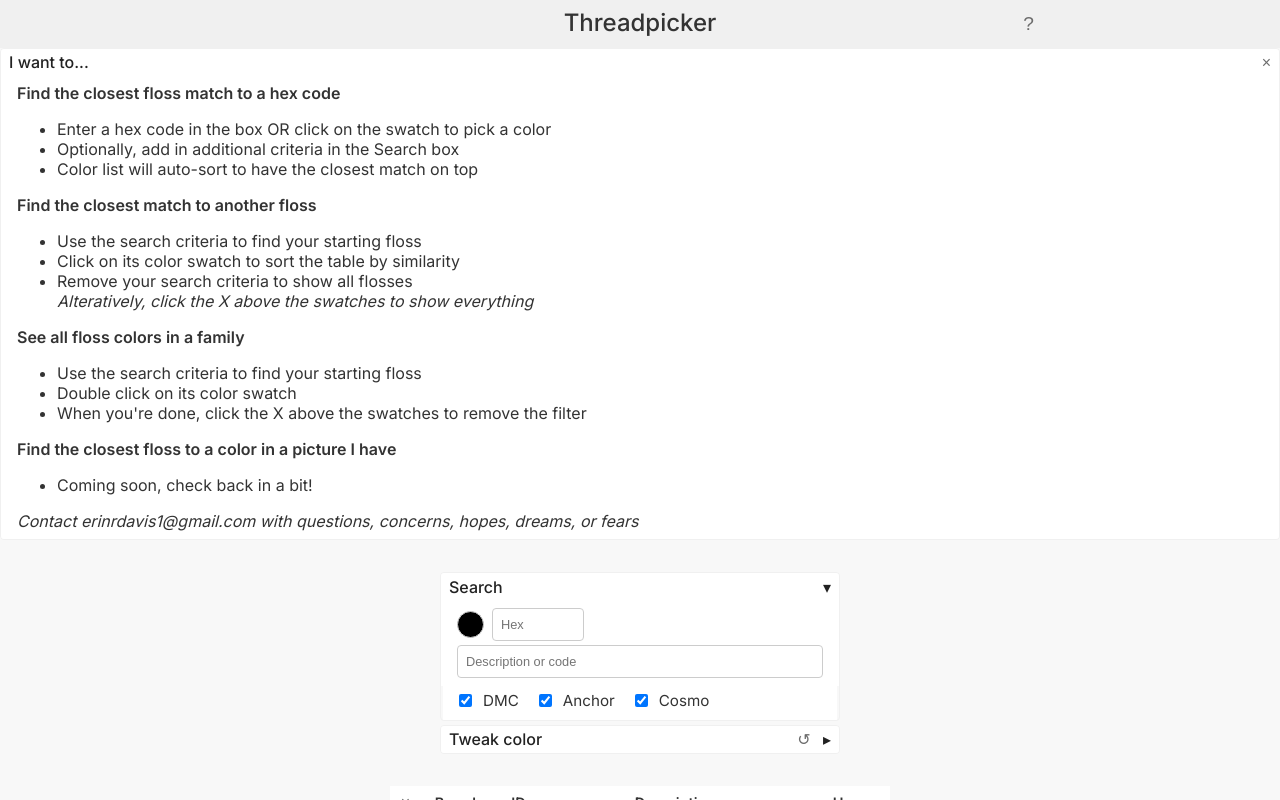
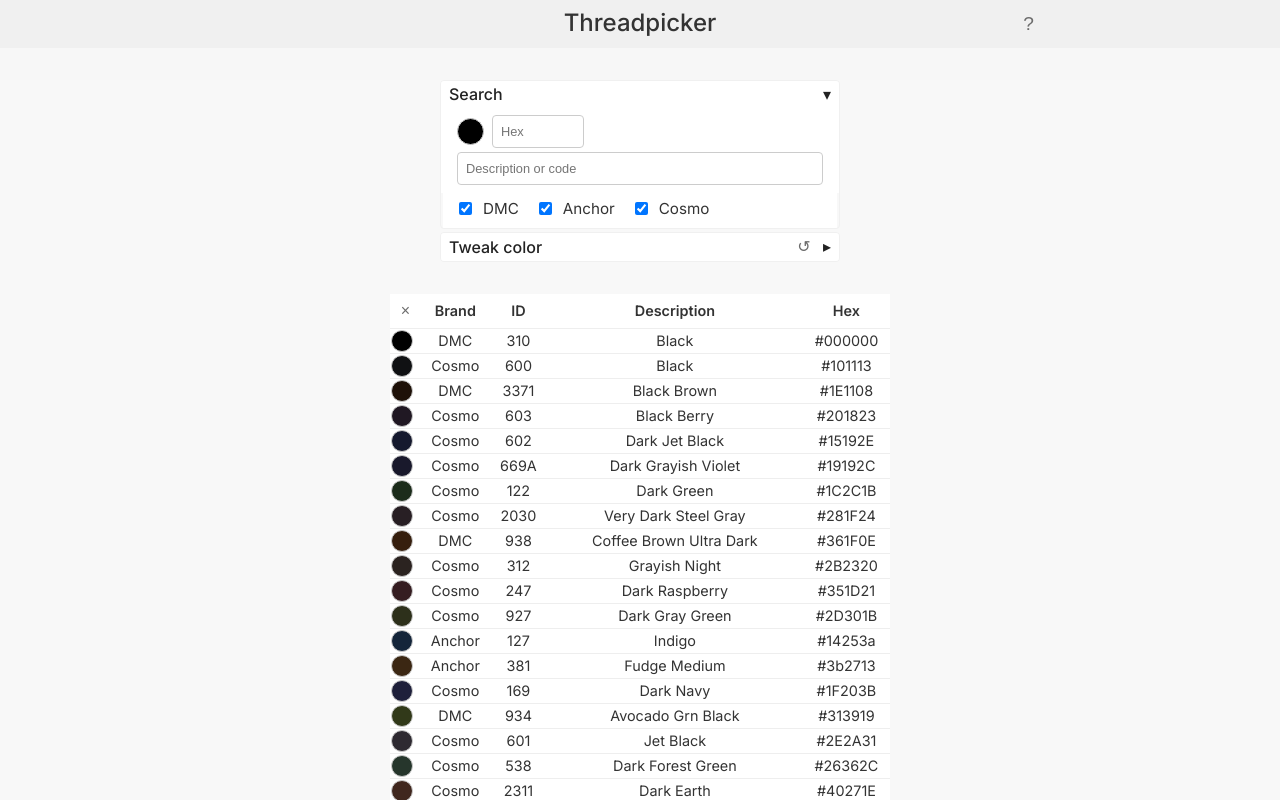
Before and after one commit to erdavis1/thread-colors, a SvelteKit app: page / in a window 1280 px wide. Shown: the top 800 px of the page. Built offline with nearby package versions, Linux system fonts and the light colour scheme.

Commit message:
help section

```diff
--- a/src/routes/+page.svelte
+++ b/src/routes/+page.svelte
@@ -18,7 +18,7 @@
     //helper variables
     let showSliders = false;
 	let showSearch = true;
-    let showHelp = true;
+    let showHelp = false;
     let showPhoto = true
 	let clickTimer = null;
 
@@ -171,6 +171,20 @@
         applyFilters(baseHex, searchBrands, searchDesc, adjustR, adjustG, adjustB, adjustLight);
     }
 
+
+//image picker
+let imageSrc = '';
+
+	function handleFileChange(event) {
+		const file = event.target.files[0];
+		if (file) {
+			const reader = new FileReader();
+			reader.onload = (e) => {
+				imageSrc = e.target.result;
+			};
+			reader.readAsDataURL(file);
+		}
+	}
 </script>
 
 
@@ -218,11 +232,19 @@
                         <li>When you're done, click the X above the swatches to remove the filter</li>
                     </uL>
 
-                    <b>Find the closest floss to a color in a picture I have</b>
-                    <ul><li>Coming soon, check back in a bit!</li></ul>
+                    <b>Provide questions, comments, concerns, hopes, dreams, or fears</b>
+                    <ul><li>Contact me at erinrdavis1@gmail.com</li></ul>
+
+               <div>
+                    <i style = "font-size:0.8rem">
+                        DMC hex codes via <a href="https://dmc.crazyartzone.com/">Crazy Art Zone</a><br>
+                        Cosmo hex codes via <a href="https://tallcoleman.me/crafts/2022/01/01/experimenting-rgb-colours-cosmo-embroidery-floss.html">Ben Coleman</a><br>
+                        Anchor hex codes via <a href="https://www.ursasoftware.com/macstitch/">WinStitch</a><br>
+
+                    </i>
+               </div>
 
 
-                <i>Contact erinrdavis1@gmail.com with questions, concerns, hopes, dreams, or fears</i>
                 </div>
             </div>
     {/if}
@@ -314,6 +336,10 @@
                 </div>
             {/if}
          </div>
+
+          <!-- pick from photo -->
+
+
 	</form>
 
     <table class="data-table">
```
